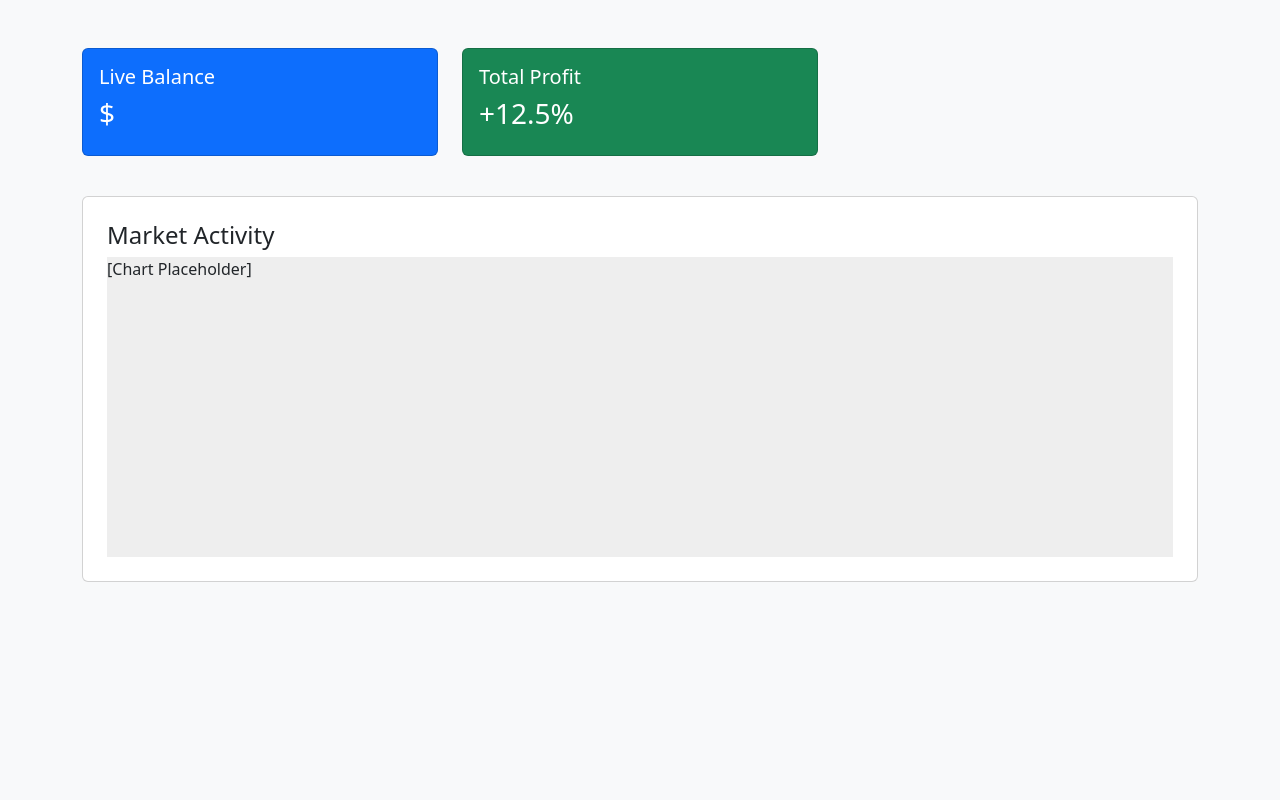
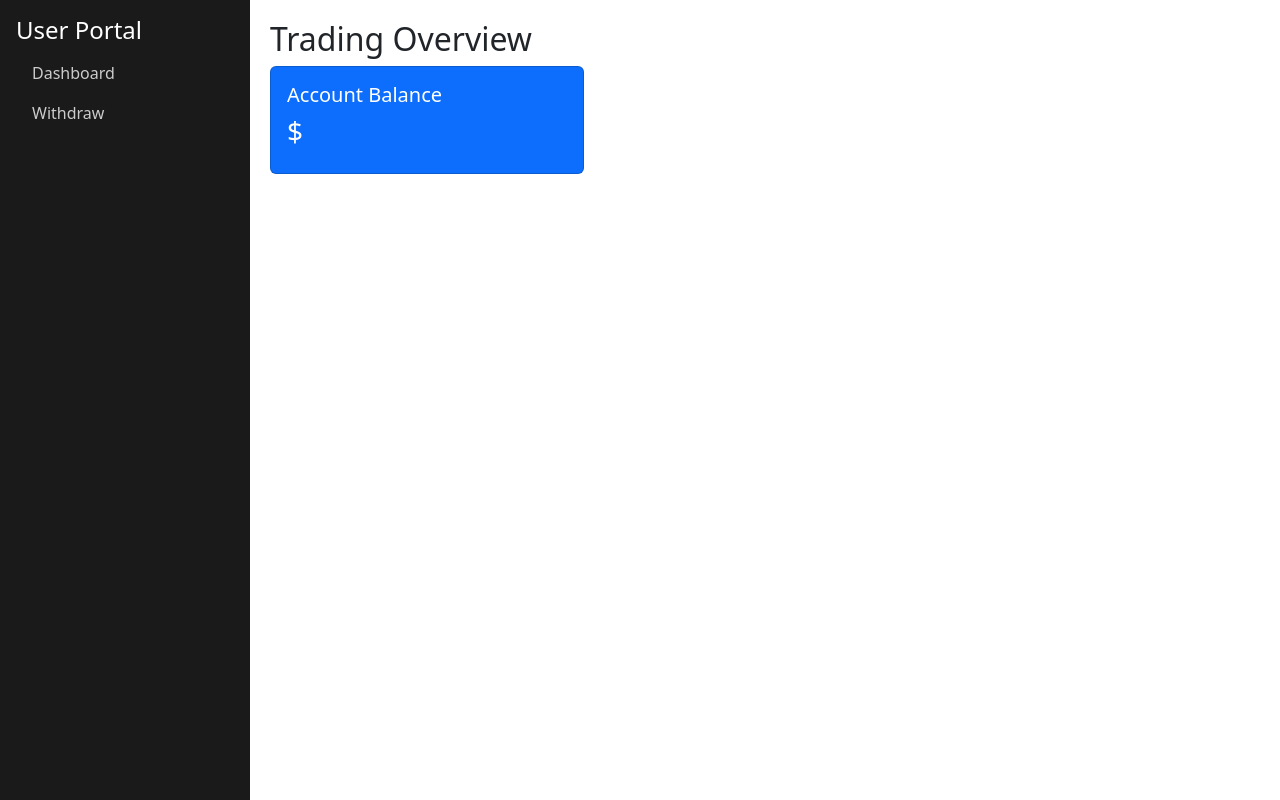
Before and after one commit to globfxtrade/trading-platform, a Flask app: template templates/dashboard.html in a window 1280 px wide. Run offline with Flask 3, Linux system fonts and the light colour scheme; the template is opened without the code that fills it, so the values that code supplies are empty.

Commit message:
Convert dashboard.html to Jinja2 template
Replaced static HTML structure with Jinja2 template syntax for dynamic content rendering.

```diff
--- a/templates/dashboard.html
+++ b/templates/dashboard.html
@@ -1,37 +1,12 @@
-<!DOCTYPE html>
-<html lang="en">
-<head>
-    <link href="https://cdn.jsdelivr.net/npm/bootstrap@5.3.0/dist/css/bootstrap.min.css" rel="stylesheet">
-    <title>Trading Dashboard</title>
-</head>
-<body class="bg-light">
-    <div class="container mt-5">
-        <div class="row">
-            <div class="col-md-4">
-                <div class="card text-white bg-primary mb-3">
-                    <div class="card-body">
-                        <h5 class="card-title">Live Balance</h5>
-                        <h3>${{ user[5] }}</h3>
-                    </div>
-                </div>
-            </div>
-            <div class="col-md-4">
-                <div class="card bg-success text-white mb-3">
-                    <div class="card-body">
-                        <h5 class="card-title">Total Profit</h5>
-                        <h3>+12.5%</h3>
-                    </div>
-                </div>
-            </div>
-        </div>
-        <div class="row mt-4">
-            <div class="col-12">
-                <div class="card p-4">
-                    <h4>Market Activity</h4>
-                    <div style="height: 300px; background: #eee;">[Chart Placeholder]</div>
-                </div>
+{% extends "layout.html" %}
+{% block content %}
+    <h2>Trading Overview</h2>
+    <div class="row">
+        <div class="col-md-4">
+            <div class="card p-3 bg-primary text-white">
+                <h5>Account Balance</h5>
+                <h3>${{ user[5] }}</h3>
             </div>
         </div>
     </div>
-</body>
-</html>
+{% endblock %}
```
